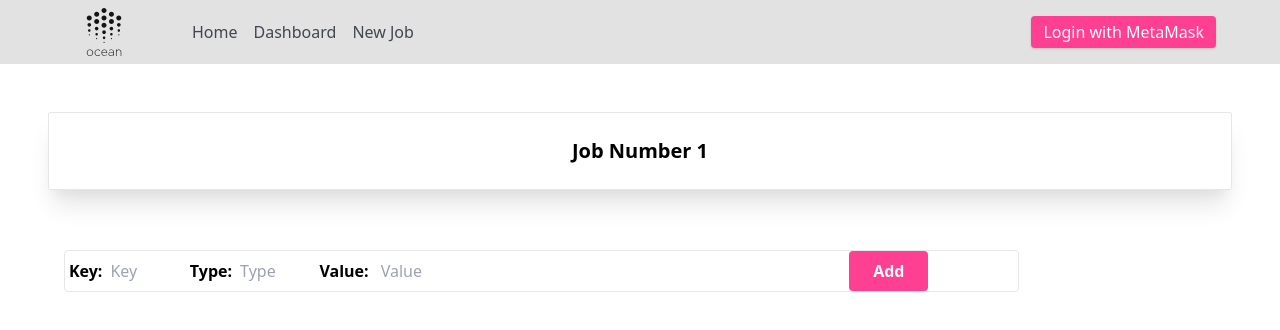
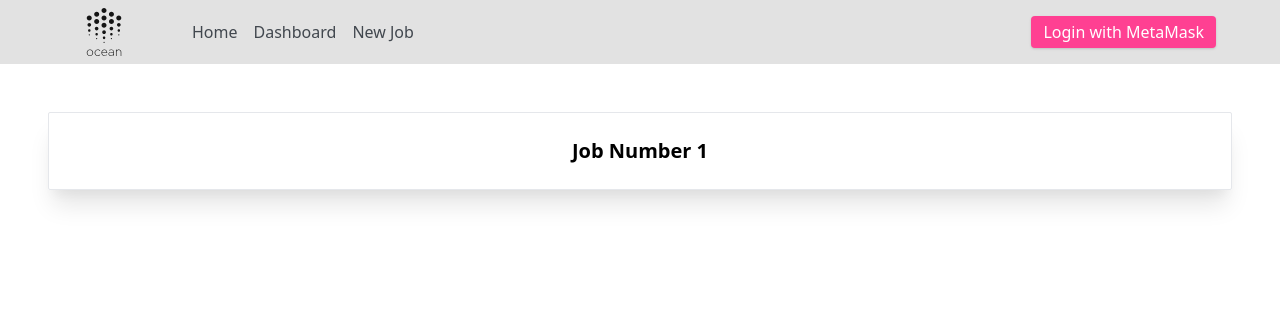
Before and after one commit to may-moff/ocean-protocol-dashboard-frontend, a React (Create React App) app: page /jobs/1 in a window 1280 px wide. Shown: the top 330 px of the page. Built offline with nearby package versions, Linux system fonts and the light colour scheme; what web3 would draw is missing.

Commit message:
fixed form map issues

```diff
--- a/src/App.js
+++ b/src/App.js
@@ -7,8 +7,6 @@ import Home from './components/Home';
 import JobDetail from './components/JobDetail';
 import Dashboard from './components/job-board/Dashboard';
 import NewJob from './components/Create-job/NewJob';
-import { Login } from './components/Login';
-import { Profile } from './components/Profile';
 
 const LS_KEY = 'login-with-metamask:auth';
 
@@ -17,7 +15,7 @@ export const App = () => {
   const [authorization, setAuthorization] = useState(false);
   const [publicAddress, setPublicAddress] = useState('');
   const [content, setContent] = useState({
-    parseKeys: [{ key: '', dataType: '', value: '' }],
+    parseKeys: [{ key: '', dataType: '', value: '', visualize: false }],
     result: {},
   });
 
--- a/src/components/Create-job/FileUpload.jsx
+++ b/src/components/Create-job/FileUpload.jsx
@@ -1,4 +1,4 @@
-import React, { useState, useEffect, useCallback } from 'react';
+import React, { useState, useCallback } from 'react';
 import NewjobForm from './NewjobForm';
 import { useDropzone } from 'react-dropzone';
 import ButtonPrimary from '../ButtonPrimary';
@@ -50,7 +50,11 @@ function FileUpload({ setContent, pubblicAddress, logReady, setLogReady }) {
 
     await axios(httpRequestOptions)
       .then((response) => {
-        setContent(response.data);
+        const displayContent = response.data.parseKeys.map((e) => ({
+          ...e,
+          value: response.data.result[e.key],
+        }));
+        setContent({ ...response.data, parseKeys: displayContent });
         setLogReady(true);
       })
       .catch((error) => console.error(error));
--- a/src/components/FormParse.jsx
+++ b/src/components/FormParse.jsx
@@ -1,14 +1,6 @@
-import React, { useEffect } from 'react';
+import React from 'react';
 
 function FormParse({ content, setContent }) {
-  useEffect(() => {
-    const displayContent = content.parseKeys.map((e) => ({
-      ...e,
-      value: content.result[e.key],
-    }));
-    setContent({ ...content, parseKeys: displayContent });
-  }, []);
-
   const handleInputChange = (e, index) => {
     const { name, value } = e.target;
     const list = [...content.parseKeys];
@@ -23,18 +15,22 @@ function FormParse({ content, setContent }) {
   };
 
   const handleAddClick = () => {
-    setContent([...content.parseKeys, { key: '', dataType: '', value: '' }]);
+    // setContent([...content.parseKeys, { key: '', dataType: '', value: '' }]);
     setContent({
       ...content,
-      parseKeys: [...content.parseKeys, { key: '', dataType: '', value: '' }],
+      parseKeys: [
+        ...content.parseKeys,
+        { key: '', dataType: '', value: '', visualize: true },
+      ],
     });
   };
 
   return (
     <div className="max-h-screen">
       {content &&
-        content.parseKeys.map((x, i) => {
-          return (
+        content.parseKeys.map(
+          (x, i) =>
+            x.visualize && (
               <div key={i} className="m-1">
                 <div className="hover:bg-bgreylighter">
                   <div className="flex border rounded m-1">
@@ -94,8 +90,8 @@ function FormParse({ content, setContent }) {
                   </div>
                 </div>
               </div>
-          );
-        })}
+            )
+        )}
     </div>
   );
 }
```
Lines whose indentation alone changed are shown as unchanged.
